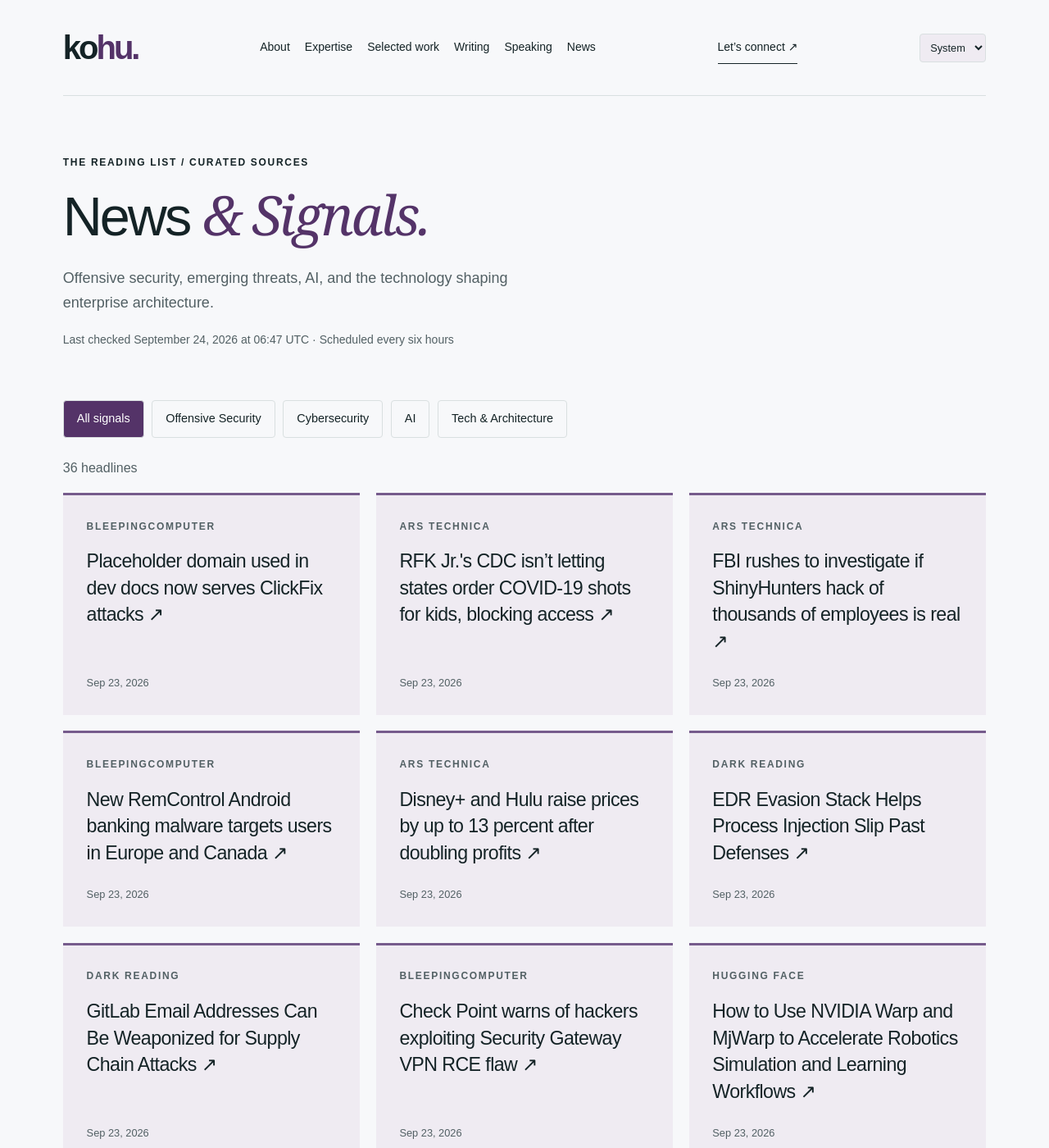
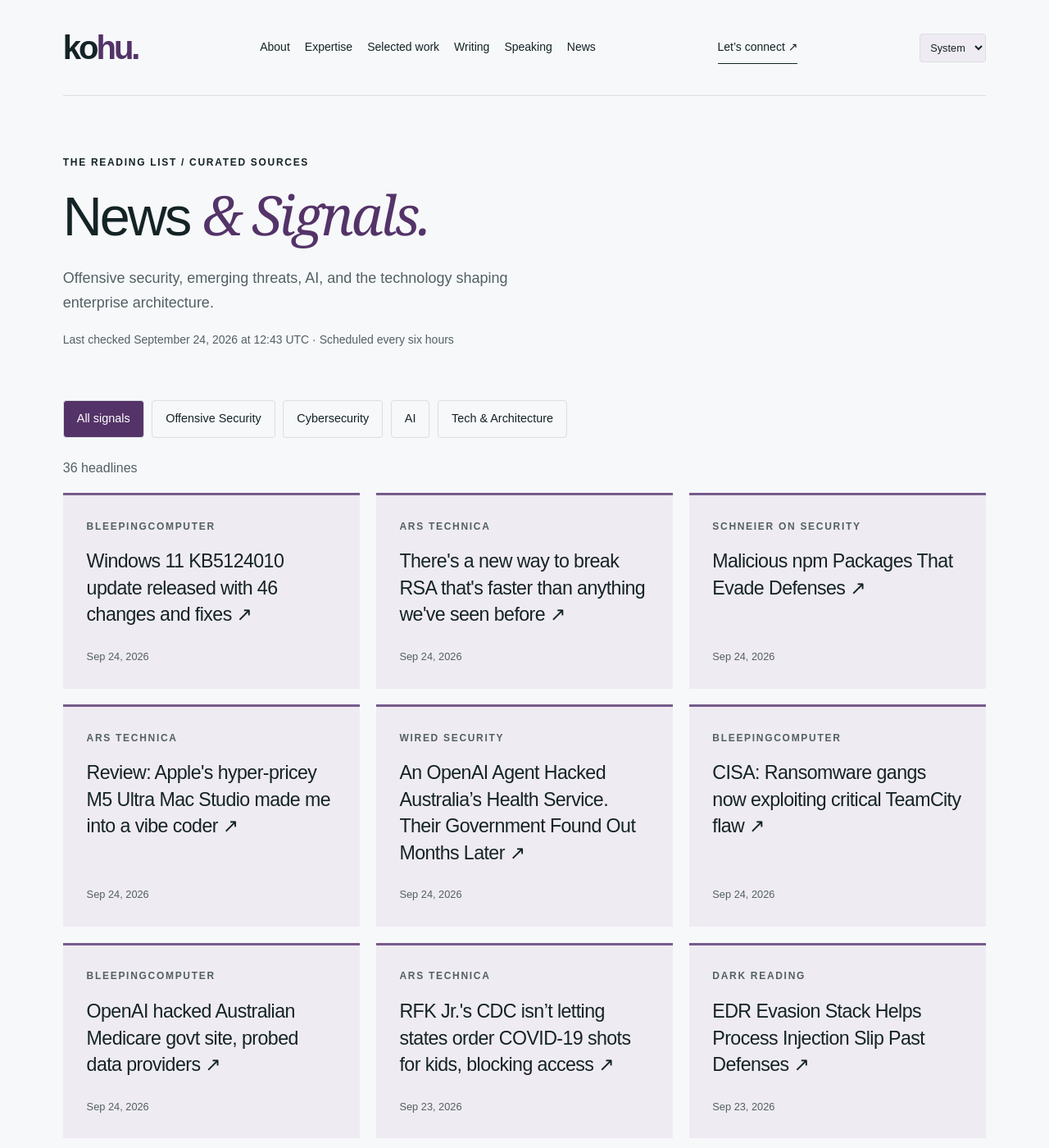
Before and after one commit to hntk/hntk.github.io, a Jekyll site: the page built from news/index.html, in a window 1280 px wide and 1400 px high. Shown: the whole window at 82% size. Built offline with Jekyll 4.4.1, drawn with Linux system fonts in a browser that asks for light colours; some of the changed text lies outside the part shown.

Commit message:
Refresh News and Signals

```diff
--- a/_data/news.json
+++ b/_data/news.json
@@ -1,10 +1,58 @@
 {
-  "updated": "2026-09-24T06:47:19.164242+00:00",
+  "updated": "2026-09-24T12:43:11.343399+00:00",
   "items": [
     {
-      "title": "Placeholder domain used in dev docs now serves ClickFix attacks",
-      "url": "https://www.bleepingcomputer.com/news/security/placeholder-domain-used-in-dev-docs-now-serves-clickfix-attacks/",
-      "published": "2026-09-23T22:46:01+00:00",
+      "title": "Windows 11 KB5124010 update released with 46 changes and fixes",
+      "url": "https://www.bleepingcomputer.com/news/microsoft/windows-11-kb5124010-update-released-with-46-changes-and-fixes/",
+      "published": "2026-09-24T12:16:32+00:00",
+      "source": "BleepingComputer",
+      "source_id": "bleepingcomputer",
+      "category": "cybersecurity"
+    },
+    {
+      "title": "There's a new way to break RSA that's faster than anything we've seen before",
+      "url": "https://arstechnica.com/security/2026/09/theres-a-new-way-to-break-rsa-thats-faster-than-anything-weve-seen-before/",
+      "published": "2026-09-24T11:15:44+00:00",
+      "source": "Ars Technica",
+      "source_id": "ars-technica",
+      "category": "tech-architecture"
+    },
+    {
+      "title": "Malicious npm Packages That Evade Defenses",
+      "url": "https://www.schneier.com/blog/archives/2026/09/malicious-npm-packages-that-evade-defenses.html",
+      "published": "2026-09-24T11:07:42+00:00",
+      "source": "Schneier on Security",
+      "source_id": "schneier",
+      "category": "cybersecurity"
+    },
+    {
+      "title": "Review: Apple's hyper-pricey M5 Ultra Mac Studio made me into a vibe coder",
+      "url": "https://arstechnica.com/gadgets/2026/09/review-apples-hyper-pricey-m5-ultra-mac-studio-made-me-into-a-vibe-coder/",
+      "published": "2026-09-24T11:00:04+00:00",
+      "source": "Ars Technica",
+      "source_id": "ars-technica",
+      "category": "tech-architecture"
+    },
+    {
+      "title": "An OpenAI Agent Hacked Australia’s Health Service. Their Government Found Out Months Later",
+      "url": "https://www.wired.com/story/openai-agent-hacked-australias-health-service-their-government-found-out-months-later/",
+      "published": "2026-09-24T10:46:56+00:00",
+      "source": "WIRED Security",
+      "source_id": "wired",
+      "category": "cybersecurity"
+    },
+    {
+      "title": "CISA: Ransomware gangs now exploiting critical TeamCity flaw",
+      "url": "https://www.bleepingcomputer.com/news/security/cisa-ransomware-gangs-now-exploiting-critical-teamcity-flaw/",
+      "published": "2026-09-24T10:42:37+00:00",
+      "source": "BleepingComputer",
+      "source_id": "bleepingcomputer",
+      "category": "cybersecurity"
+    },
+    {
+      "title": "OpenAI hacked Australian Medicare govt site, probed data providers",
+      "url": "https://www.bleepingcomputer.com/news/security/openai-hacked-australian-medicare-govt-site-probed-data-providers/",
+      "published": "2026-09-24T09:38:53+00:00",
       "source": "BleepingComputer",
       "source_id": "bleepingcomputer",
       "category": "cybersecurity"
@@ -13,30 +61,6 @@
       "title": "RFK Jr.'s CDC isn’t letting states order COVID-19 shots for kids, blocking access",
       "url": "https://arstechnica.com/health/2026/09/rfk-jr-s-cdc-isnt-letting-states-order-covid-19-shots-for-kids-blocking-access/",
       "published": "2026-09-23T22:17:25+00:00",
-      "source": "Ars Technica",
-      "source_id": "ars-technica",
-      "category": "tech-architecture"
-    },
-    {
-      "title": "FBI rushes to investigate if ShinyHunters hack of thousands of employees is real",
-      "url": "https://arstechnica.com/tech-policy/2026/09/fbi-rushes-to-investigate-if-shinyhunters-hack-of-thousands-of-employees-is-real/",
-      "published": "2026-09-23T21:46:36+00:00",
-      "source": "Ars Technica",
-      "source_id": "ars-technica",
-      "category": "tech-architecture"
-    },
-    {
-      "title": "New RemControl Android banking malware targets users in Europe and Canada",
-      "url": "https://www.bleepingcomputer.com/news/security/new-remcontrol-android-banking-malware-targets-users-in-europe-and-canada/",
-      "published": "2026-09-23T21:25:13+00:00",
-      "source": "BleepingComputer",
-      "source_id": "bleepingcomputer",
-      "category": "cybersecurity"
-    },
-    {
-      "title": "Disney+ and Hulu raise prices by up to 13 percent after doubling profits",
-      "url": "https://arstechnica.com/gadgets/2026/09/disney-and-hulu-raise-prices-by-up-to-13-percent-after-doubling-profits/",
-      "published": "2026-09-23T21:18:53+00:00",
       "source": "Ars Technica",
       "source_id": "ars-technica",
       "category": "tech-architecture"
@@ -55,14 +79,6 @@
       "published": "2026-09-23T20:53:38+00:00",
       "source": "Dark Reading",
       "source_id": "dark-reading",
-      "category": "cybersecurity"
-    },
-    {
-      "title": "Check Point warns of hackers exploiting Security Gateway VPN RCE flaw",
-      "url": "https://www.bleepingcomputer.com/news/security/check-point-warns-of-hackers-exploiting-security-gateway-vpn-rce-flaw/",
-      "published": "2026-09-23T19:53:54+00:00",
-      "source": "BleepingComputer",
-      "source_id": "bleepingcomputer",
       "category": "cybersecurity"
     },
     {
@@ -202,14 +218,6 @@
       "category": "cybersecurity"
     },
     {
-      "title": "How to Use AI With Your Privacy Intact",
-      "url": "https://www.wired.com/story/how-to-use-ai-with-your-privacy-intact/",
-      "published": "2026-09-22T09:00:00+00:00",
-      "source": "WIRED Security",
-      "source_id": "wired",
-      "category": "cybersecurity"
-    },
-    {
       "title": "How UK AISI and EvalEval Are Making Benchmark Results Reproducible",
       "url": "https://huggingface.co/blog/evaleval-aisi",
       "published": "2026-09-22T00:00:00+00:00",
@@ -232,14 +240,6 @@
       "source": "Microsoft Research",
       "source_id": "microsoft-research",
       "category": "ai"
-    },
-    {
-      "title": "Reverse-Engineering Flock Cameras",
-      "url": "https://www.schneier.com/blog/archives/2026/09/reverse-engineering-flock-cameras.html",
-      "published": "2026-09-21T14:37:45+00:00",
-      "source": "Schneier on Security",
-      "source_id": "schneier",
-      "category": "cybersecurity"
     },
     {
       "title": "Python Workers are now generally available",
@@ -295,79 +295,79 @@
       "id": "ars-technica",
       "name": "Ars Technica",
       "status": "ok",
-      "last_success": "2026-09-24T06:47:19.164242+00:00"
+      "last_success": "2026-09-24T12:43:11.343399+00:00"
     },
     {
       "id": "bleepingcomputer",
       "name": "BleepingComputer",
       "status": "ok",
-      "last_success": "2026-09-24T06:47:19.164242+00:00"
+      "last_success": "2026-09-24T12:43:11.343399+00:00"
     },
     {
       "id": "cloudflare",
       "name": "Cloudflare",
       "status": "ok",
-      "last_success": "2026-09-24T06:47:19.164242+00:00"
+      "last_success": "2026-09-24T12:43:11.343399+00:00"
     },
     {
       "id": "dark-reading",
       "name": "Dark Reading",
       "status": "ok",
-      "last_success": "2026-09-24T06:47:19.164242+00:00"
+      "last_success": "2026-09-24T12:43:11.343399+00:00"
     },
     {
       "id": "hugging-face",
       "name": "Hugging Face",
       "status": "ok",
-      "last_success": "2026-09-24T06:47:19.164242+00:00"
+      "last_success": "2026-09-24T12:43:11.343399+00:00"
     },
     {
       "id": "microsoft-research",
       "name": "Microsoft Research",
       "status": "ok",
-      "last_success": "2026-09-24T06:47:19.164242+00:00"
+      "last_success": "2026-09-24T12:43:11.343399+00:00"
     },
     {
       "id": "nvidia",
       "name": "NVIDIA",
       "status": "ok",
-      "last_success": "2026-09-24T06:47:19.164242+00:00"
+      "last_success": "2026-09-24T12:43:11.343399+00:00"
     },
     {
       "id": "portswigger",
       "name": "PortSwigger Research",
       "status": "ok",
-      "last_success": "2026-09-24T06:47:19.164242+00:00"
+      "last_success": "2026-09-24T12:43:11.343399+00:00"
     },
     {
       "id": "schneier",
       "name": "Schneier on Security",
       "status": "ok",
-      "last_success": "2026-09-24T06:47:19.164242+00:00"
+      "last_success": "2026-09-24T12:43:11.343399+00:00"
     },
     {
       "id": "simon-willison",
       "name": "Simon Willison",
       "status": "ok",
-      "last_success": "2026-09-24T06:47:19.164242+00:00"
+      "last_success": "2026-09-24T12:43:11.343399+00:00"
     },
     {
       "id": "specterops",
       "name": "SpecterOps",
       "status": "ok",
-      "last_success": "2026-09-24T06:47:19.164242+00:00"
+      "last_success": "2026-09-24T12:43:11.343399+00:00"
     },
     {
       "id": "trail-of-bits",
       "name": "Trail of Bits",
       "status": "ok",
-      "last_success": "2026-09-24T06:47:19.164242+00:00"
+      "last_success": "2026-09-24T12:43:11.343399+00:00"
     },
     {
       "id": "wired",
       "name": "WIRED Security",
       "status": "ok",
-      "last_success": "2026-09-24T06:47:19.164242+00:00"
+      "last_success": "2026-09-24T12:43:11.343399+00:00"
     }
   ]
 }
```
